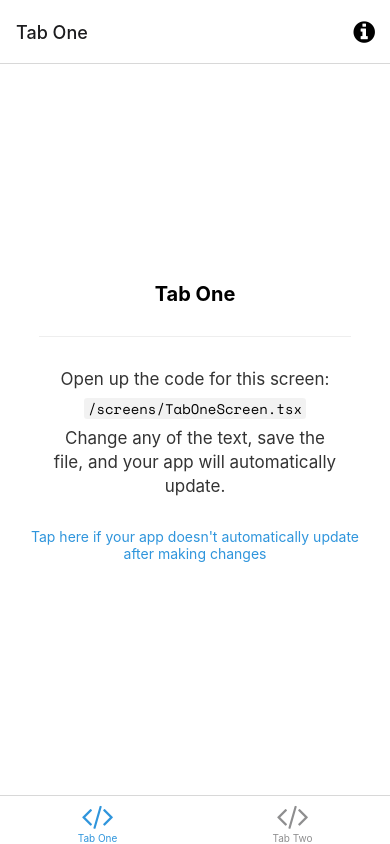
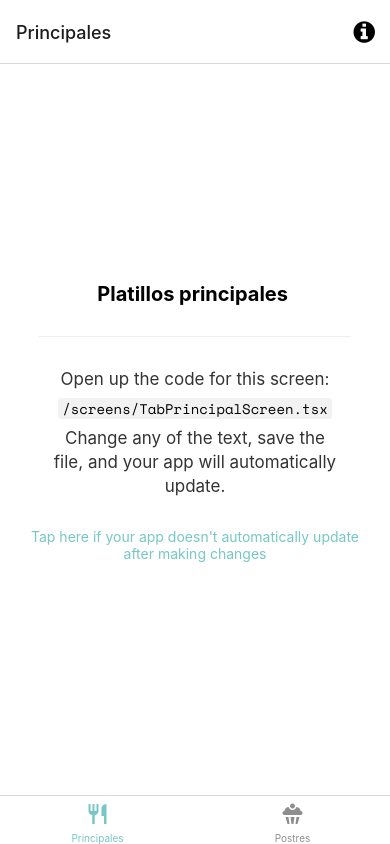
Before and after one commit to jeanDlc/recetas-ya, a React Native app: screen /TabPrincipal in a window 390 px wide. Built offline with nearby package versions, Linux system fonts and the light colour scheme; what expo-linking would draw is missing.

Commit message:
Primera configuración de temas y navegación en react native

```diff
--- a/constants/Colors.ts
+++ b/constants/Colors.ts
@@ -1,19 +1,19 @@
-const tintColorLight = '#2f95dc';
-const tintColorDark = '#fff';
+const tintColorLight = "#77c7c5";
+const tintColorDark = "#fff";
 
 export default {
   light: {
-    text: '#000',
-    background: '#fff',
+    text: "#000",
+    background: "#fff",
     tint: tintColorLight,
-    tabIconDefault: '#ccc',
+    tabIconDefault: "#ccc",
     tabIconSelected: tintColorLight,
   },
   dark: {
-    text: '#fff',
-    background: '#000',
+    text: "#fff",
+    background: "#444",
     tint: tintColorDark,
-    tabIconDefault: '#ccc',
+    tabIconDefault: "#ccc",
     tabIconSelected: tintColorDark,
   },
 };
--- a/navigation/LinkingConfiguration.ts
+++ b/navigation/LinkingConfiguration.ts
@@ -4,31 +4,31 @@
  * https://reactnavigation.org/docs/configuring-links
  */
 
-import { LinkingOptions } from '@react-navigation/native';
-import * as Linking from 'expo-linking';
+import { LinkingOptions } from "@react-navigation/native";
+import * as Linking from "expo-linking";
 
-import { RootStackParamList } from '../types';
+import { RootStackParamList } from "../types";
 
 const linking: LinkingOptions<RootStackParamList> = {
-  prefixes: [Linking.makeUrl('/')],
+  prefixes: [Linking.makeUrl("/")],
   config: {
     screens: {
       Root: {
         screens: {
-          TabOne: {
+          TabPrincipal: {
             screens: {
-              TabOneScreen: 'one',
+              platilloScreen: "one",
             },
           },
-          TabTwo: {
+          TabPostres: {
             screens: {
-              TabTwoScreen: 'two',
+              postresScreen: "two",
             },
           },
         },
       },
-      Modal: 'modal',
-      NotFound: '*',
+      Modal: "modal",
+      NotFound: "*",
     },
   },
 };
--- a/navigation/index.tsx
+++ b/navigation/index.tsx
@@ -3,27 +3,41 @@
  * https://reactnavigation.org/docs/getting-started
  *
  */
-import { FontAwesome } from '@expo/vector-icons';
-import { createBottomTabNavigator } from '@react-navigation/bottom-tabs';
-import { NavigationContainer, DefaultTheme, DarkTheme } from '@react-navigation/native';
-import { createNativeStackNavigator } from '@react-navigation/native-stack';
-import * as React from 'react';
-import { ColorSchemeName, Pressable } from 'react-native';
+import { FontAwesome } from "@expo/vector-icons";
+import { createBottomTabNavigator } from "@react-navigation/bottom-tabs";
+import {
+  NavigationContainer,
+  DefaultTheme,
+  DarkTheme,
+} from "@react-navigation/native";
+import { createNativeStackNavigator } from "@react-navigation/native-stack";
+import * as React from "react";
+import { ColorSchemeName, Pressable } from "react-native";
+import { MaterialCommunityIcons } from "@expo/vector-icons";
 
-import Colors from '../constants/Colors';
-import useColorScheme from '../hooks/useColorScheme';
-import ModalScreen from '../screens/ModalScreen';
-import NotFoundScreen from '../screens/NotFoundScreen';
-import TabOneScreen from '../screens/TabOneScreen';
-import TabTwoScreen from '../screens/TabTwoScreen';
-import { RootStackParamList, RootTabParamList, RootTabScreenProps } from '../types';
-import LinkingConfiguration from './LinkingConfiguration';
+import Colors from "../constants/Colors";
+import useColorScheme from "../hooks/useColorScheme";
+import ModalScreen from "../screens/ModalScreen";
+import NotFoundScreen from "../screens/NotFoundScreen";
+import PlatillosScreen from "../screens/PlatillosScreen";
+import PostresScreen from "../screens/PostresScreen";
+import {
+  RootStackParamList,
+  RootTabParamList,
+  RootTabScreenProps,
+} from "../types";
+import LinkingConfiguration from "./LinkingConfiguration";
 
-export default function Navigation({ colorScheme }: { colorScheme: ColorSchemeName }) {
+export default function Navigation({
+  colorScheme,
+}: {
+  colorScheme: ColorSchemeName;
+}) {
   return (
     <NavigationContainer
       linking={LinkingConfiguration}
-      theme={colorScheme === 'dark' ? DarkTheme : DefaultTheme}>
+      theme={colorScheme === "dark" ? DarkTheme : DefaultTheme}
+    >
       <RootNavigator />
     </NavigationContainer>
   );
@@ -38,9 +52,17 @@ const Stack = createNativeStackNavigator<RootStackParamList>();
 function RootNavigator() {
   return (
     <Stack.Navigator>
-      <Stack.Screen name="Root" component={BottomTabNavigator} options={{ headerShown: false }} />
-      <Stack.Screen name="NotFound" component={NotFoundScreen} options={{ title: 'Oops!' }} />
-      <Stack.Group screenOptions={{ presentation: 'modal' }}>
+      <Stack.Screen
+        name="Root"
+        component={BottomTabNavigator}
+        options={{ headerShown: false }}
+      />
+      <Stack.Screen
+        name="NotFound"
+        component={NotFoundScreen}
+        options={{ title: "Oops!" }}
+      />
+      <Stack.Group screenOptions={{ presentation: "modal" }}>
         <Stack.Screen name="Modal" component={ModalScreen} />
       </Stack.Group>
     </Stack.Navigator>
@@ -58,22 +80,30 @@ function BottomTabNavigator() {
 
   return (
     <BottomTab.Navigator
-      initialRouteName="TabOne"
+      initialRouteName="TabPrincipal"
       screenOptions={{
         tabBarActiveTintColor: Colors[colorScheme].tint,
-      }}>
+      }}
+    >
       <BottomTab.Screen
-        name="TabOne"
-        component={TabOneScreen}
-        options={({ navigation }: RootTabScreenProps<'TabOne'>) => ({
-          title: 'Tab One',
-          tabBarIcon: ({ color }) => <TabBarIcon name="code" color={color} />,
+        name="TabPrincipal"
+        component={PlatillosScreen}
+        options={({ navigation }: RootTabScreenProps<"TabPrincipal">) => ({
+          title: "Principales",
+          tabBarIcon: ({ color }) => (
+            <MaterialCommunityIcons
+              name="silverware-fork-knife"
+              size={24}
+              color={color}
+            />
+          ),
           headerRight: () => (
             <Pressable
-              onPress={() => navigation.navigate('Modal')}
+              onPress={() => navigation.navigate("Modal")}
               style={({ pressed }) => ({
                 opacity: pressed ? 0.5 : 1,
-              })}>
+              })}
+            >
               <FontAwesome
                 name="info-circle"
                 size={25}
@@ -85,11 +115,13 @@ function BottomTabNavigator() {
         })}
       />
       <BottomTab.Screen
-        name="TabTwo"
-        component={TabTwoScreen}
+        name="TabPostres"
+        component={PostresScreen}
         options={{
-          title: 'Tab Two',
-          tabBarIcon: ({ color }) => <TabBarIcon name="code" color={color} />,
+          title: "Postres",
+          tabBarIcon: ({ color }) => (
+            <MaterialCommunityIcons name="cupcake" size={24} color={color} />
+          ),
         }}
       />
     </BottomTab.Navigator>
@@ -100,7 +132,7 @@ function BottomTabNavigator() {
  * You can explore the built-in icon families and icons on the web at https://icons.expo.fyi/
  */
 function TabBarIcon(props: {
-  name: React.ComponentProps<typeof FontAwesome>['name'];
+  name: React.ComponentProps<typeof FontAwesome>["name"];
   color: string;
 }) {
   return <FontAwesome size={30} style={{ marginBottom: -3 }} {...props} />;
--- /dev/null
+++ b/screens/PlatillosScreen.tsx
@@ -0,0 +1,39 @@
+import * as React from "react";
+import { StyleSheet } from "react-native";
+
+import EditScreenInfo from "../components/EditScreenInfo";
+import { Text, View } from "../components/Themed";
+import { RootTabScreenProps } from "../types";
+
+export default function PlatillosScreen({
+  navigation,
+}: RootTabScreenProps<"TabPrincipal">) {
+  return (
+    <View style={styles.container}>
+      <Text style={styles.title}>Platillos principales </Text>
+      <View
+        style={styles.separator}
+        lightColor="#eee"
+        darkColor="rgba(255,255,255,0.1)"
+      />
+      <EditScreenInfo path="/screens/TabPrincipalScreen.tsx" />
+    </View>
+  );
+}
+
+const styles = StyleSheet.create({
+  container: {
+    flex: 1,
+    alignItems: "center",
+    justifyContent: "center",
+  },
+  title: {
+    fontSize: 20,
+    fontWeight: "bold",
+  },
+  separator: {
+    marginVertical: 30,
+    height: 1,
+    width: "80%",
+  },
+});
--- /dev/null
+++ b/screens/PostresScreen.tsx
@@ -0,0 +1,36 @@
+import * as React from "react";
+import { StyleSheet } from "react-native";
+
+import EditScreenInfo from "../components/EditScreenInfo";
+import { Text, View } from "../components/Themed";
+
+export default function PostresScreen() {
+  return (
+    <View style={styles.container}>
+      <Text style={styles.title}>Postres</Text>
+      <View
+        style={styles.separator}
+        lightColor="#eee"
+        darkColor="rgba(255,255,255,0.1)"
+      />
+      <EditScreenInfo path="/screens/PostresScreen.tsx" />
+    </View>
+  );
+}
+
+const styles = StyleSheet.create({
+  container: {
+    flex: 1,
+    alignItems: "center",
+    justifyContent: "center",
+  },
+  title: {
+    fontSize: 20,
+    fontWeight: "bold",
+  },
+  separator: {
+    marginVertical: 30,
+    height: 1,
+    width: "80%",
+  },
+});
--- a/screens/TabOneScreen.tsx
+++ /dev/null
@@ -1,33 +0,0 @@
-import * as React from 'react';
-import { StyleSheet } from 'react-native';
-
-import EditScreenInfo from '../components/EditScreenInfo';
-import { Text, View } from '../components/Themed';
-import { RootTabScreenProps } from '../types';
-
-export default function TabOneScreen({ navigation }: RootTabScreenProps<'TabOne'>) {
-  return (
-    <View style={styles.container}>
-      <Text style={styles.title}>Tab One</Text>
-      <View style={styles.separator} lightColor="#eee" darkColor="rgba(255,255,255,0.1)" />
-      <EditScreenInfo path="/screens/TabOneScreen.tsx" />
-    </View>
-  );
-}
-
-const styles = StyleSheet.create({
-  container: {
-    flex: 1,
-    alignItems: 'center',
-    justifyContent: 'center',
-  },
-  title: {
-    fontSize: 20,
-    fontWeight: 'bold',
-  },
-  separator: {
-    marginVertical: 30,
-    height: 1,
-    width: '80%',
-  },
-});
--- a/screens/TabTwoScreen.tsx
+++ /dev/null
@@ -1,32 +0,0 @@
-import * as React from 'react';
-import { StyleSheet } from 'react-native';
-
-import EditScreenInfo from '../components/EditScreenInfo';
-import { Text, View } from '../components/Themed';
-
-export default function TabTwoScreen() {
-  return (
-    <View style={styles.container}>
-      <Text style={styles.title}>Tab Two</Text>
-      <View style={styles.separator} lightColor="#eee" darkColor="rgba(255,255,255,0.1)" />
-      <EditScreenInfo path="/screens/TabTwoScreen.tsx" />
-    </View>
-  );
-}
-
-const styles = StyleSheet.create({
-  container: {
-    flex: 1,
-    alignItems: 'center',
-    justifyContent: 'center',
-  },
-  title: {
-    fontSize: 20,
-    fontWeight: 'bold',
-  },
-  separator: {
-    marginVertical: 30,
-    height: 1,
-    width: '80%',
-  },
-});
```
Also changed, not shown: types.tsx (+15 -13 lines).
